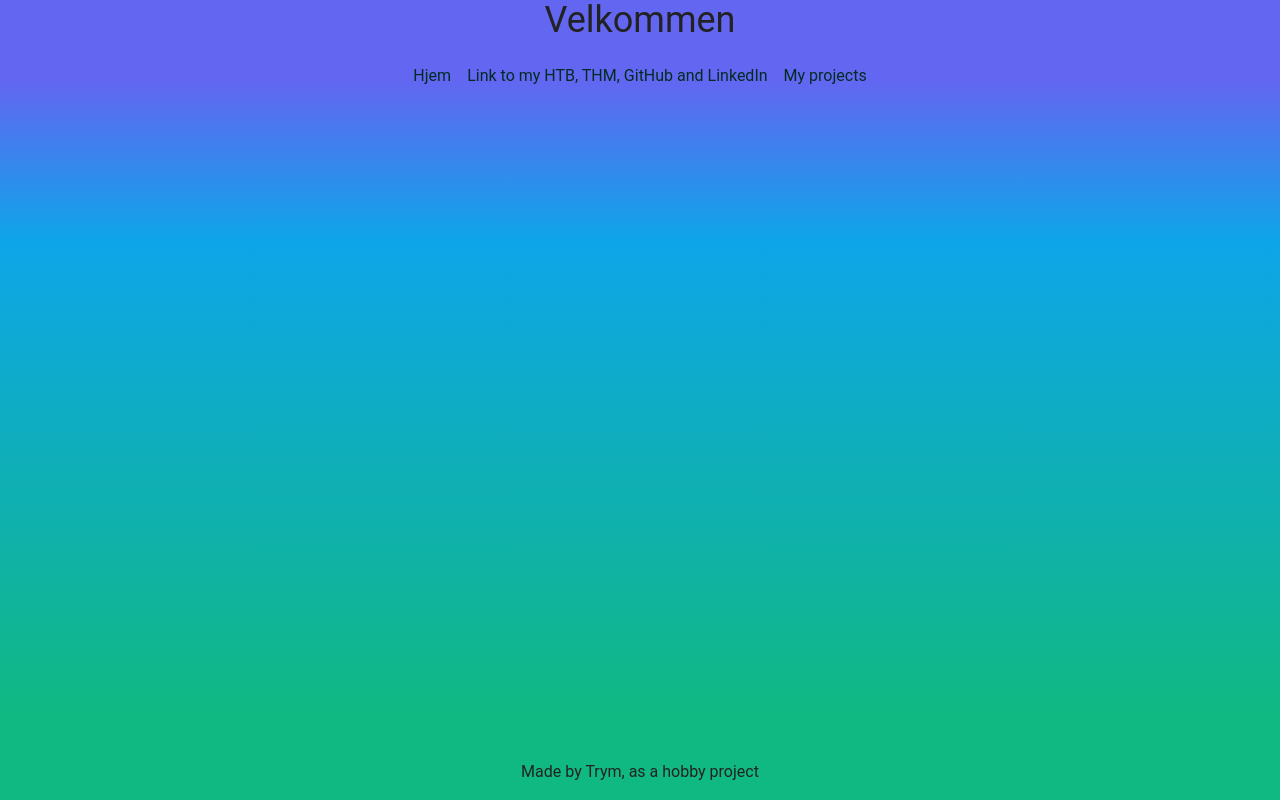
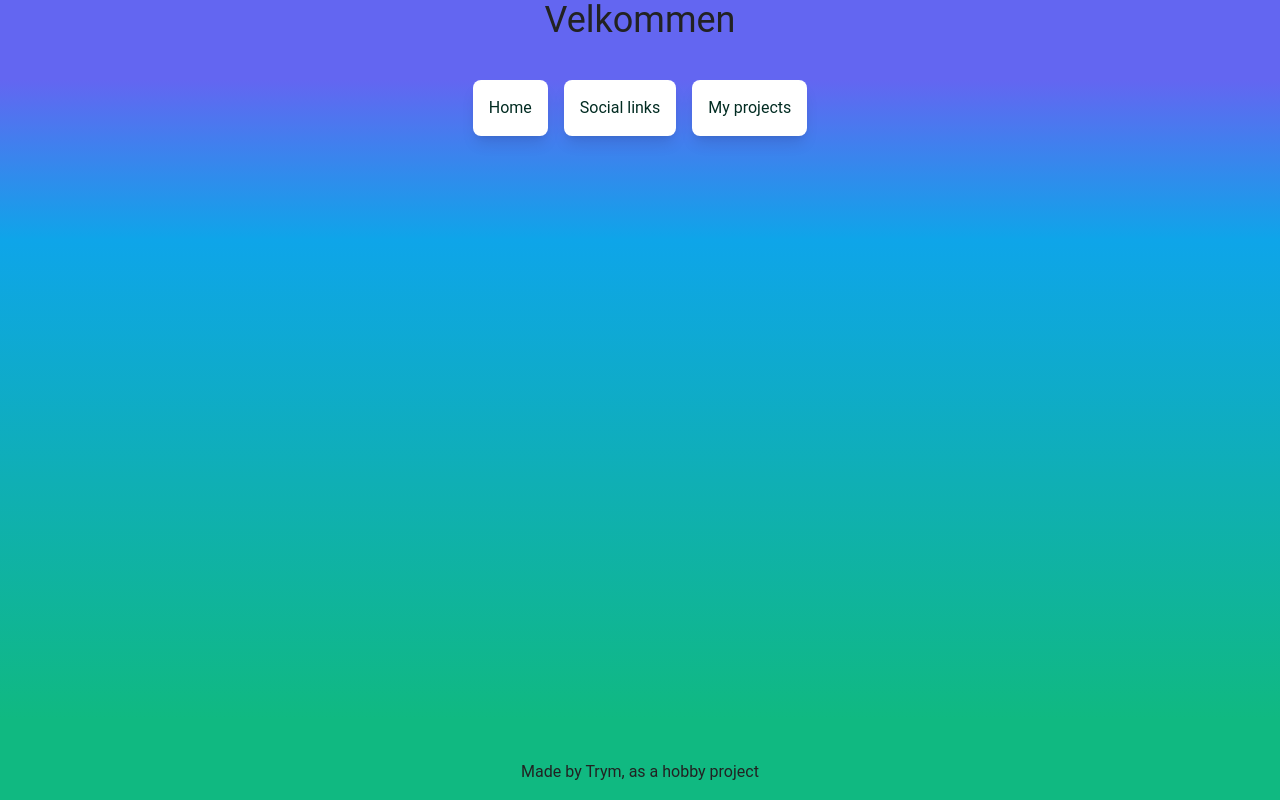
Before and after one commit to echo-webkom/how-to-sideprosjekt-workshop, a Next.js app: page / in a window 1280 px wide. Built offline with nearby package versions, Linux system fonts and the light colour scheme.

Commit message:
Added some spacing and redesign.

```diff
--- a/src/app/components/navigation.tsx
+++ b/src/app/components/navigation.tsx
@@ -2,19 +2,23 @@ import Link from "next/link";
 
 export function Navigation() {
   return (
-    <div className="flex justify-center">
+    <div className="pt-4 flex justify-center">
       <nav className="flex gap-4 text-center">
+        <div className="bg-white p-4 rounded-lg shadow-lg">
           <Link href="/">
-          <a className="text-emerald-950 hover:text-blue-200">Hjem</a>
+            <a className="text-emerald-950 hover:text-blue-200">Home</a>
           </Link>
+        </div>
+        <div className="bg-white p-4 rounded-lg shadow-lg">
           <Link href="/my-links">
-          <a className="text-emerald-950 hover:text-blue-200">
-            Link to my HTB, THM, GitHub and LinkedIn
-          </a>
+            <a className="text-emerald-950 hover:text-blue-200">Social links</a>
           </Link>
+        </div>
+        <div className="bg-white p-4 rounded-lg shadow-lg">
           <Link href="/my-projects">
             <a className="text-emerald-950 hover:text-blue-200">My projects</a>
           </Link>
+        </div>
       </nav>
     </div>
   );
```
Lines whose indentation alone changed are shown as unchanged.
